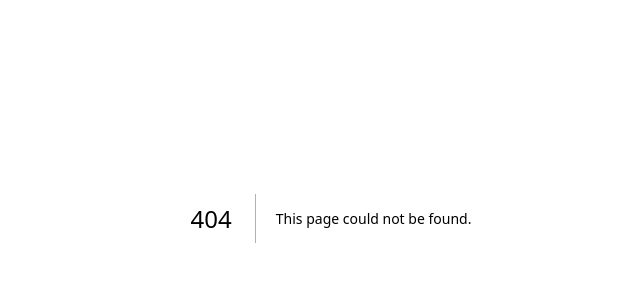
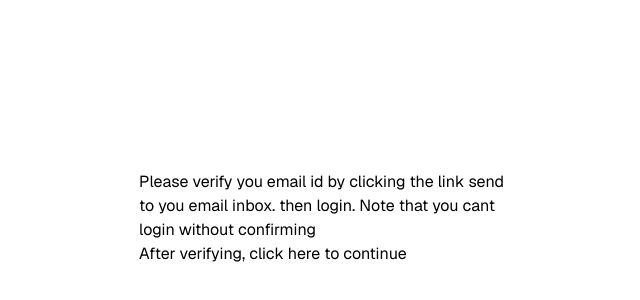
Before and after one commit to Sh1mar/SWEAR-App, a Next.js app in the folder swear-web/: page /auth/verify-email in a window 1280 px wide. Before the commit this address had no page. Shown: the part 182-482 px from the top of the page, without its empty margins (309-949 px from the left). Built offline with nearby package versions, Linux system fonts and the light colour scheme.

Commit message:
feat : almost done

```diff
--- a/swear-web/app/auth/sign-up/page.tsx
+++ b/swear-web/app/auth/sign-up/page.tsx
@@ -16,12 +16,12 @@ export default function Page() {
   return (
     <div className="flex min-h-svh w-full items-center justify-center p-6 md:p-10">
       <div className="w-full max-w-sm">
-        <h1>Login</h1>
+        <h1>Sign Up</h1>
         <p>Email</p>
         <input onChange={(e) => dispatch(setUserEmail(e.target.value))} type="text" placeholder="Email" />
         <p>Password</p>
         <input onChange={(e) => dispatch(setUserPassword(e.target.value))} type="password" placeholder="Password" />
-        <button onClick={() => CreateNewUser(userEmail, userPassword ).then(() => router.push("/dashboard/chat/newsession"))}>Sign up</button>
+        <button onClick={() => CreateNewUser(userEmail, userPassword ).then(() => router.push("/auth/verify-email"))}>Sign up</button>
       </div>
     </div>
   );
--- /dev/null
+++ b/swear-web/app/auth/verify-email/page.tsx
@@ -0,0 +1,22 @@
+"use client"
+
+import { VerifyValidUser } from "@/components/functions/auth";
+import { useRouter } from "next/navigation";
+
+export default function Page() {
+
+  const router = useRouter();
+
+
+
+  return (
+    <div className="flex min-h-svh w-full items-center justify-center p-6 md:p-10">
+      <div className="w-full max-w-sm">
+        <h1>Please verify you email id by clicking the link send to you email inbox. then login. Note that you cant login without confirming</h1>
+        <button onClick={() => {
+            router.push(`/auth/login`)
+        }}>After verifying, click here to continue</button>
+      </div>
+    </div>
+  );
+}
--- a/swear-web/app/dashboard/chat/[id]/page.tsx
+++ b/swear-web/app/dashboard/chat/[id]/page.tsx
@@ -30,10 +30,7 @@ export default function Page() {
       if(success){
         dispatch(setShowContent(true));
         if(id == "newsession") {
-          const {success : didCreateNewSession, data : newSessionId} = await CreateChatSession("New Session");
-          if(didCreateNewSession && newSessionId){
-            router.push(`/dashboard/chat/${newSessionId}`);
-          }
+          handleCreateSession("New Session");
         }else if (id === "lastsession") {
           GetLastSessionId().then(({data, success}) => {
             if (success && data) {
@@ -60,7 +57,7 @@ export default function Page() {
           });
         }
       }else{
-        router.push("/auth/login");
+        router.push("/auth/login")
       }
     }
 
@@ -84,6 +81,7 @@ export default function Page() {
     const handleCreateSession = async (title: string) => {
       const {success : didCreateNewSession, data : newSessionId} = await CreateChatSession(title);
       if(didCreateNewSession && newSessionId){
+        console.log(newSessionId);
         router.push(`/dashboard/chat/${newSessionId}`);
       }
     }
--- a/swear-web/components/functions/auth.tsx
+++ b/swear-web/components/functions/auth.tsx
@@ -8,11 +8,7 @@ import { error } from "console";
 const VerifyValidUser = async () : Promise<{ error?: string; success?: boolean }> => {
     const { data, error } = await supabaseClient.auth.getUser();
     if (!error && data.user) {
-        if(data.user.email_confirmed_at) {
-            return { success: true, error : "None" };
-        }else{
-            return { error: "Email not confirmed", success: false };
-        }
+        return { success: true, error : "None" };
     }
     return { error: "User not found", success: false };
 }
```
